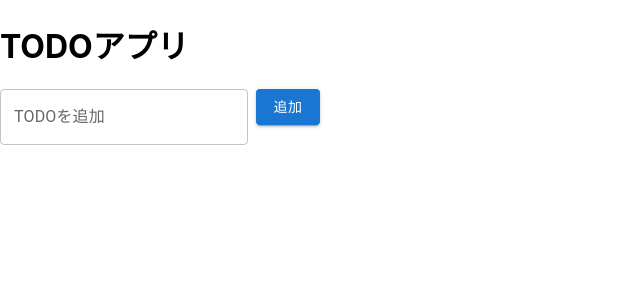
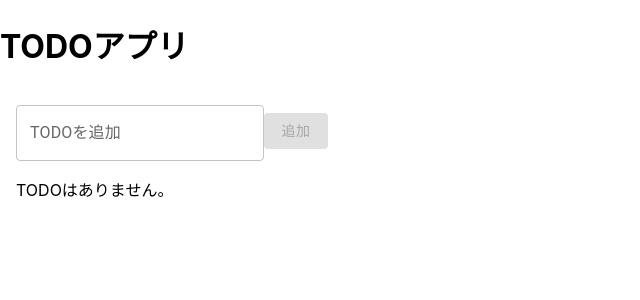
Before and after one commit to yamamotch/UnivearthIntern, a React (Create React App) app: page / in a window 1280 px wide. Shown: the top 300 px of the page, without its empty margins (0-640 px from the left). Built offline with nearby package versions, Linux system fonts and the light colour scheme.

Commit message:
Edit TodoList.tsx

```diff
--- a/src/components/TodoList.tsx
+++ b/src/components/TodoList.tsx
@@ -1,6 +1,6 @@
 import React, { useState } from "react";
 import TodoItem from "./TodoItem";
-import { TextField, Button } from "@mui/material";
+import { TextField, Button, Box } from "@mui/material";
 
 interface Todo {
     id: number;
@@ -18,22 +18,39 @@ const TodoList: React.FC = () => {
         setInput('');
     };
 
+    const deleteTodo = (id:number)=>{
+        setTodos(todos.filter(todo => todo.id !== id));
+    };
+
     return (
-    <div>
+        <Box sx={{ padding: 2 }}>
             <TextField
                 label="TODOを追加"
                 value={input}
                 onChange={(e) => setInput(e.target.value)}
             />
-      <Button variant="contained" onClick={addTodo} style={{ marginLeft: '8px' }}>
+            <Button
+                variant="contained"
+                onClick={addTodo}
+                disabled={!input.trim()}
+                sx={{ mt: 1 }}
+            >
                 追加
             </Button>
-      <div style={{ marginTop: '16px' }}>
-        {todos.map((todo) => (
-          <TodoItem key={todo.id} todo={todo} />
-        ))}
-      </div>
-    </div>
+            <Box sx={{ me: 3 }}>
+                {todos.length === 0 ? (
+                    <p>TODOはありません。</p>
+                ) : (
+                    todos.map((todo) => (
+                        <TodoItem
+                            key={todo.id}
+                            todo={todo}
+                            onDelite={deleteTodo}
+                        />
+                    ))
+                )}
+            </Box>
+        </Box>
     );
 };
 
```
Also changed, not shown: src/components/TodoItem.tsx (+4 -4 lines). Lines whose indentation alone changed are shown as unchanged.
